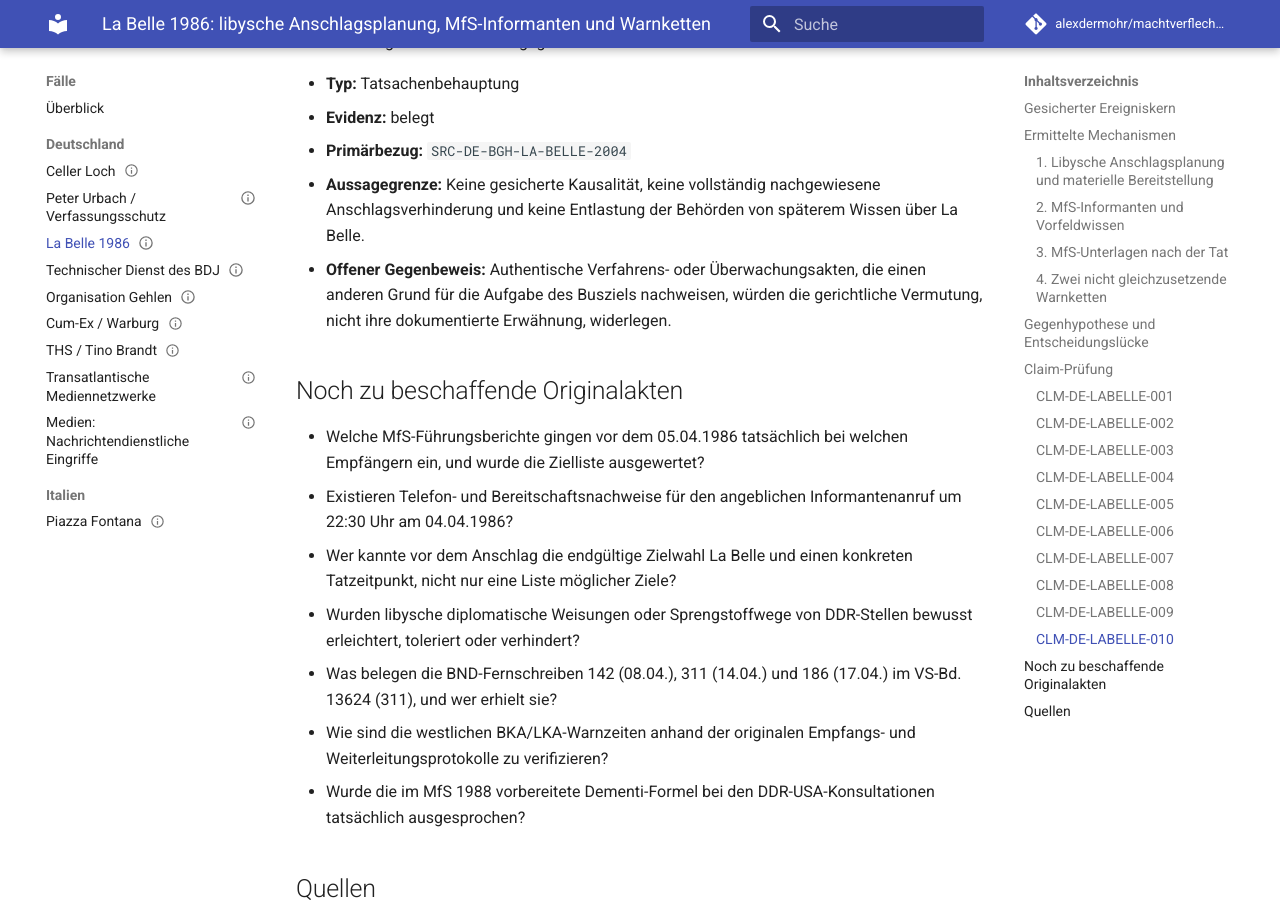
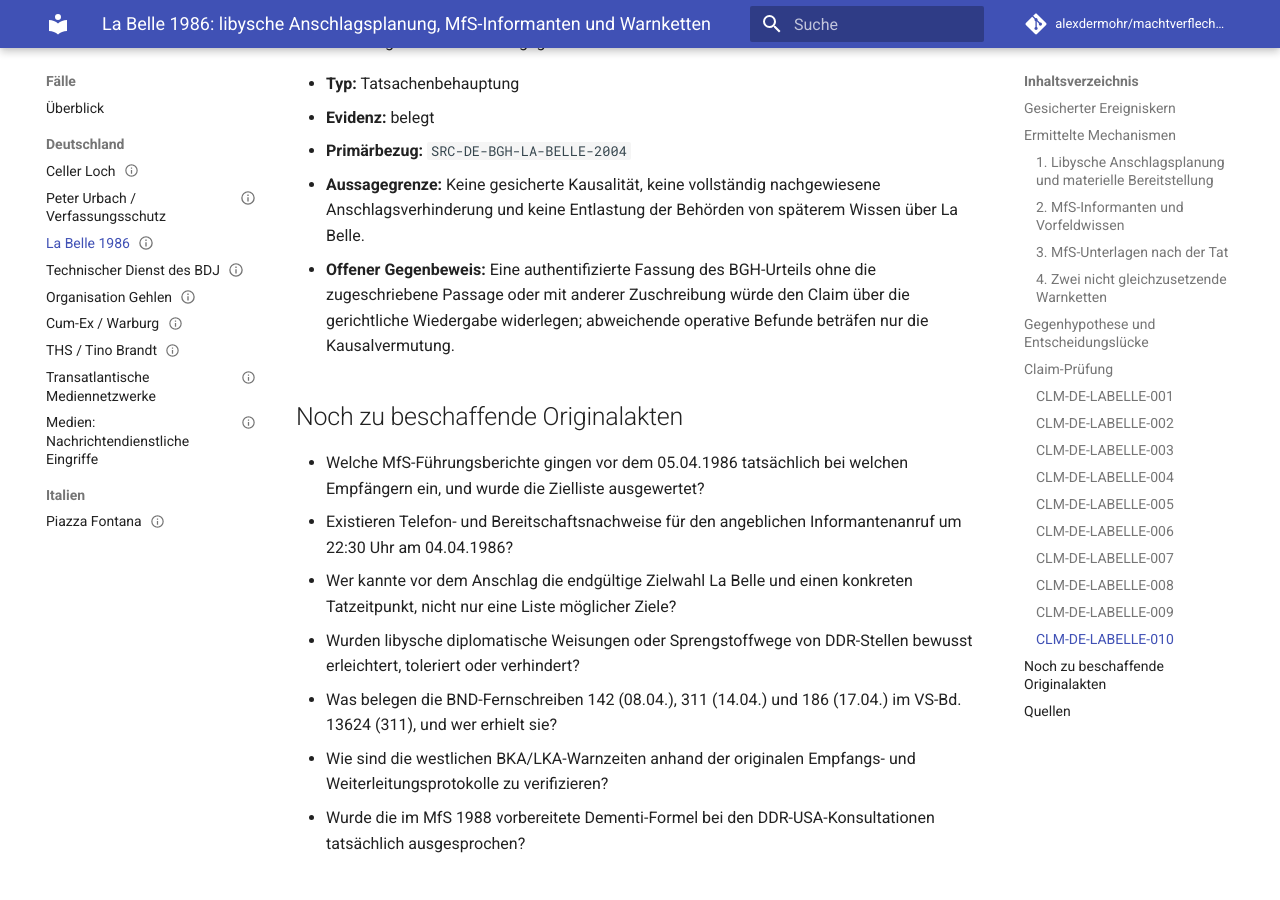
Before and after one commit to alexdermohr/machtverflechtungen, an MkDocs documentation site: the page built from docs/faelle/de/la-belle-1986.md, in a window 1280 px wide and 900 px high, scrolled down 6194 px. Built offline with MkDocs 1.6.1 and Material for MkDocs 9.7.7, drawn with Linux system fonts in a browser that asks for light colours; comment, search, counter and statistics services are not loaded.

Commit message:
research: align La Belle court attribution falsification

```diff
--- a/docs/faelle/de/la-belle-1986.md
+++ b/docs/faelle/de/la-belle-1986.md
@@ -308,8 +308,8 @@
     supports: Der BGH berichtet die gerichtliche Hypothese einer möglicherweise präventiven Folge von MfS-Überwachungsmaßnahmen.
     does_not_support: Keine gesicherte Kausalität, keine vollständig nachgewiesene Anschlagsverhinderung und keine Entlastung
       der Behörden von späterem Wissen über La Belle.
-  falsification: Authentische Verfahrens- oder Überwachungsakten, die einen anderen Grund für die Aufgabe des Busziels nachweisen,
-    würden die gerichtliche Vermutung, nicht ihre dokumentierte Erwähnung, widerlegen.
+  falsification: Eine authentifizierte Fassung des BGH-Urteils ohne die zugeschriebene Passage oder mit anderer Zuschreibung
+    würde den Claim über die gerichtliche Wiedergabe widerlegen; abweichende operative Befunde beträfen nur die Kausalvermutung.
 what_follows:
 - text: Die libysche diplomatische Vertretung erhielt nach gerichtlicher Feststellung einen Anschlagsauftrag und stellte
     Sprengstoff bereit.
@@ -513,7 +513,7 @@
 - **Evidenz:** belegt
 - **Primärbezug:** `SRC-DE-BGH-LA-BELLE-2004`
 - **Aussagegrenze:** Keine gesicherte Kausalität, keine vollständig nachgewiesene Anschlagsverhinderung und keine Entlastung der Behörden von späterem Wissen über La Belle.
-- **Offener Gegenbeweis:** Authentische Verfahrens- oder Überwachungsakten, die einen anderen Grund für die Aufgabe des Busziels nachweisen, würden die gerichtliche Vermutung, nicht ihre dokumentierte Erwähnung, widerlegen.
+- **Offener Gegenbeweis:** Eine authentifizierte Fassung des BGH-Urteils ohne die zugeschriebene Passage oder mit anderer Zuschreibung würde den Claim über die gerichtliche Wiedergabe widerlegen; abweichende operative Befunde beträfen nur die Kausalvermutung.
 
 ## Noch zu beschaffende Originalakten
 
```
